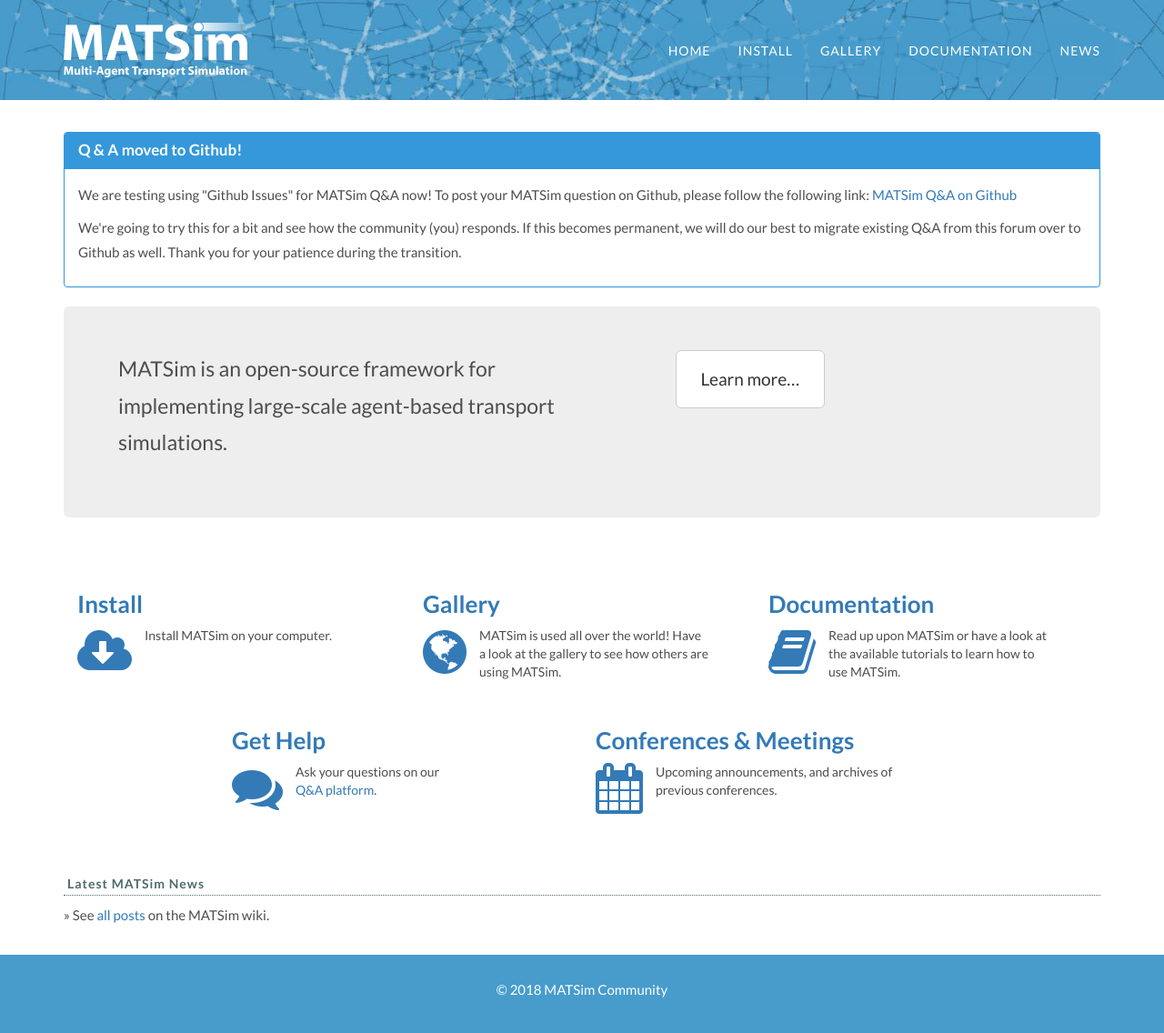
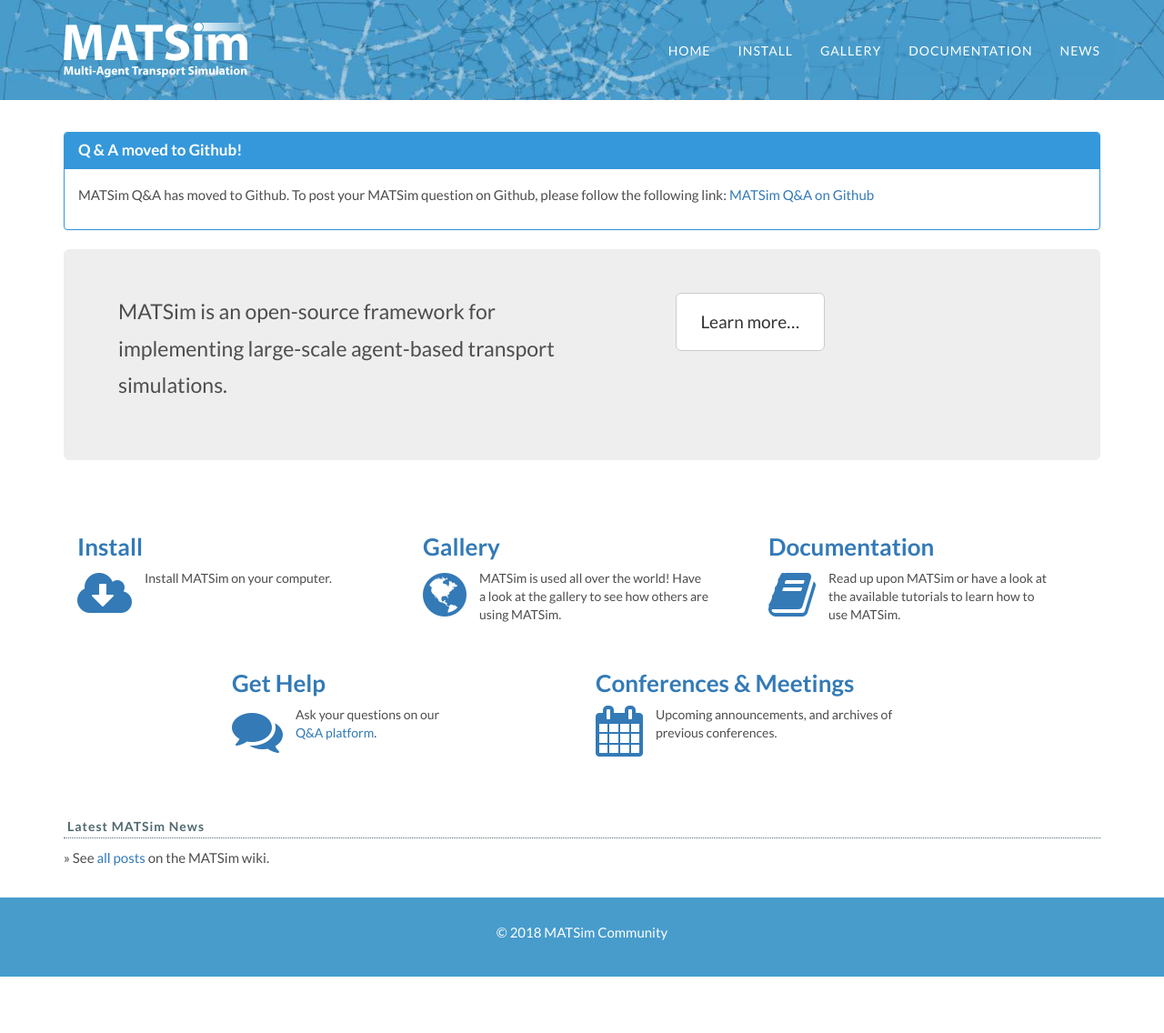
Before and after one commit to matsim-org/jekyll-website, a Jekyll site: the page built from index.html, in a window 1280 px wide and 1137 px high. Shown: the whole window at 91% size. Built offline with Jekyll 4.4.1, drawn with Linux system fonts in a browser that asks for light colours; some web fonts are replaced.

Commit message:
update Q&A blurb

```diff
--- a/index.html
+++ b/index.html
@@ -7,12 +7,8 @@
     <h3 class="panel-title">Q & A moved to Github!</h3>
   </div>
   <div class="panel-body" >
-
-      <p>We are testing using "Github Issues" for MATSim Q&A now! To post your MATSim question on Github, please follow the
-      following link: <a href="/faq">MATSim Q&A on Github</a>
+      <p>MATSim Q&A has moved to Github. To post your MATSim question on Github, please follow the following link: <a href="/faq">MATSim Q&A on Github</a>
       </p>
-
-      <p>We're going to try this for a bit and see how the community (you) responds. If this becomes permanent, we will do our best to migrate existing Q&A from this forum over to Github as well. Thank you for your patience during the transition.</p>
   </div>
 </div>
 
```
